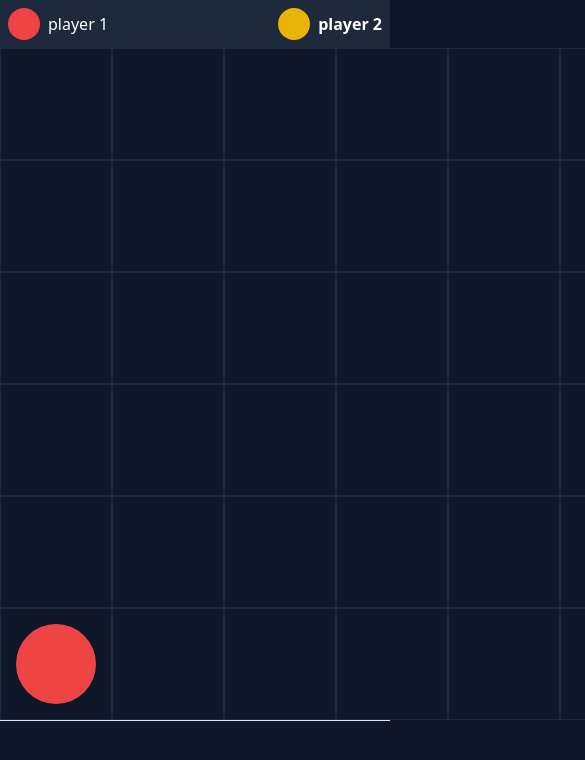
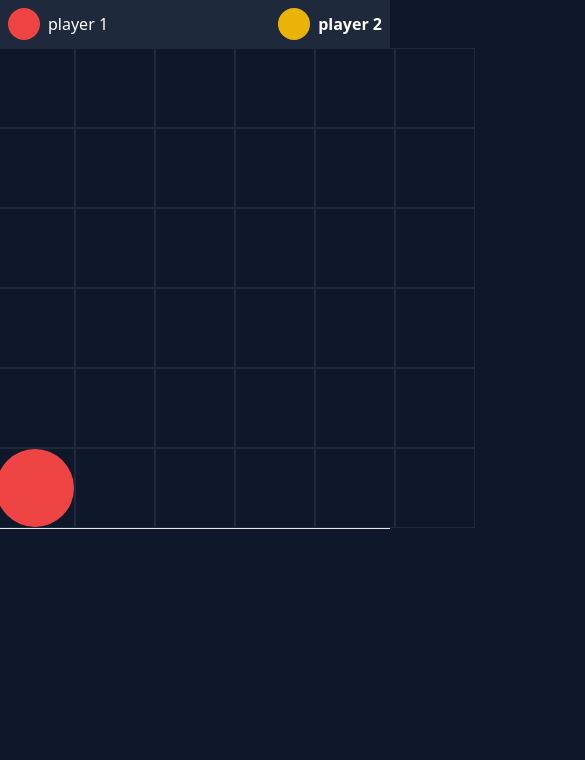
Before and after one commit to cantart/conn4, a SvelteKit app: page / in a window 390 px wide. Both pictures are taken after a click on the button 56 px from the left and 104 px from the top of the page. Shown: the top 760 px of the page, 585 px wide, since content can reach past the window. Built offline with nearby package versions, Linux system fonts and the light colour scheme.

Commit message:
table responsive

```diff
--- a/src/routes/+page.svelte
+++ b/src/routes/+page.svelte
@@ -23,10 +23,10 @@
 </div>
 
 {#snippet piece({ halfOpacity, skin }: { halfOpacity: boolean; skin: string })}
-	<div class:opacity-50={halfOpacity} class="h-[5rem] w-[5rem] rounded-full {skin}"></div>
+	<div class:opacity-50={halfOpacity} class="h-full w-full rounded-full {skin}"></div>
 {/snippet}
 
-<div class="grid w-screen place-items-center border-b">
+<div class="flex flex-col items-center border-b">
 	{#each game.table as row, i}
 		<div class="flex">
 			{#each row as cell, j}
@@ -35,7 +35,7 @@
 					!game.wonPlayer.coordinates.some(([row, col]) => row === i && col === j)}
 
 				<button
-					class="grid h-[7rem] w-[7rem] place-items-center border border-slate-800"
+					class="grid h-[5rem] w-[5rem] place-items-center border border-slate-800"
 					onclick={() => game.dropPiece(j)}
 				>
 					{#if cell.playerId}
```
